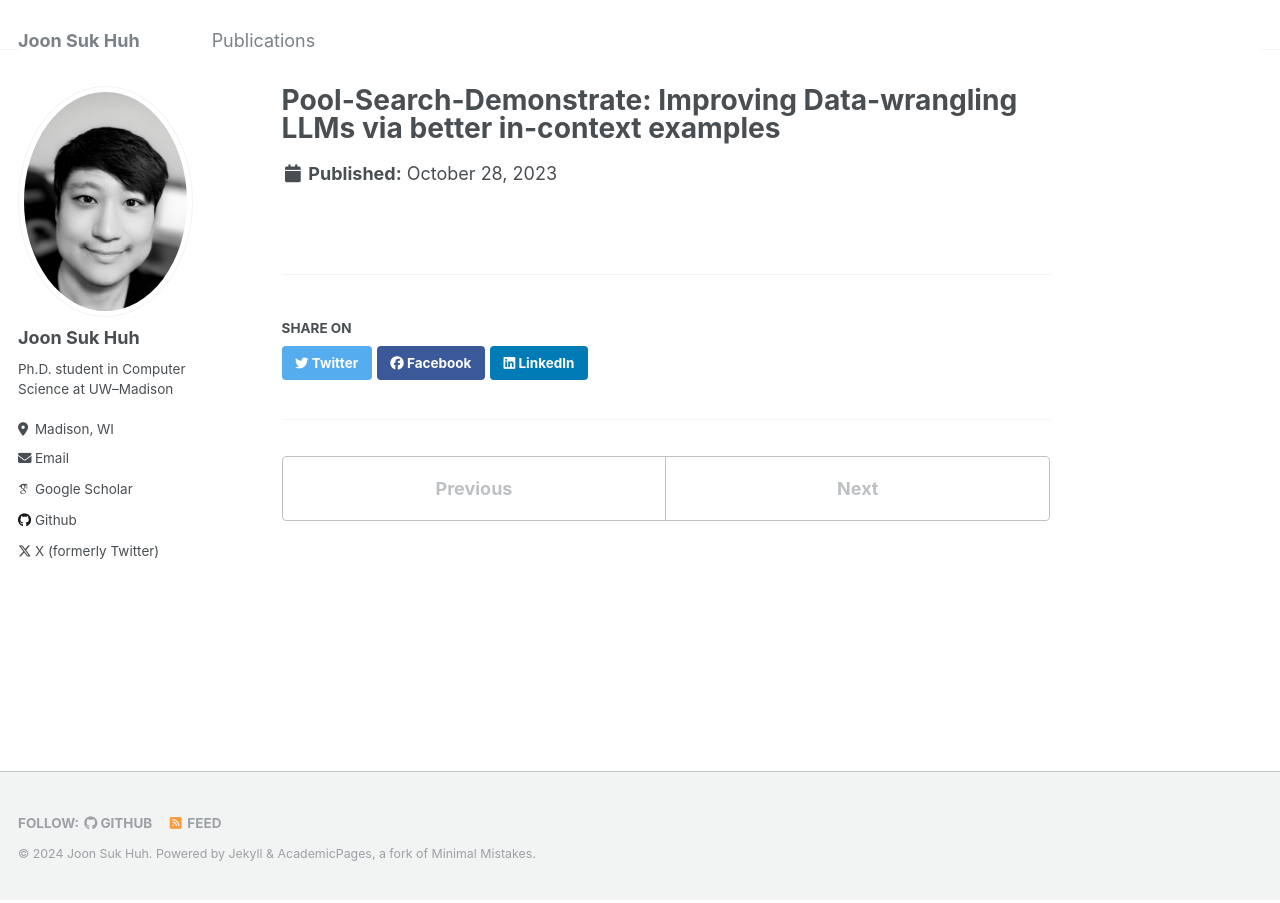
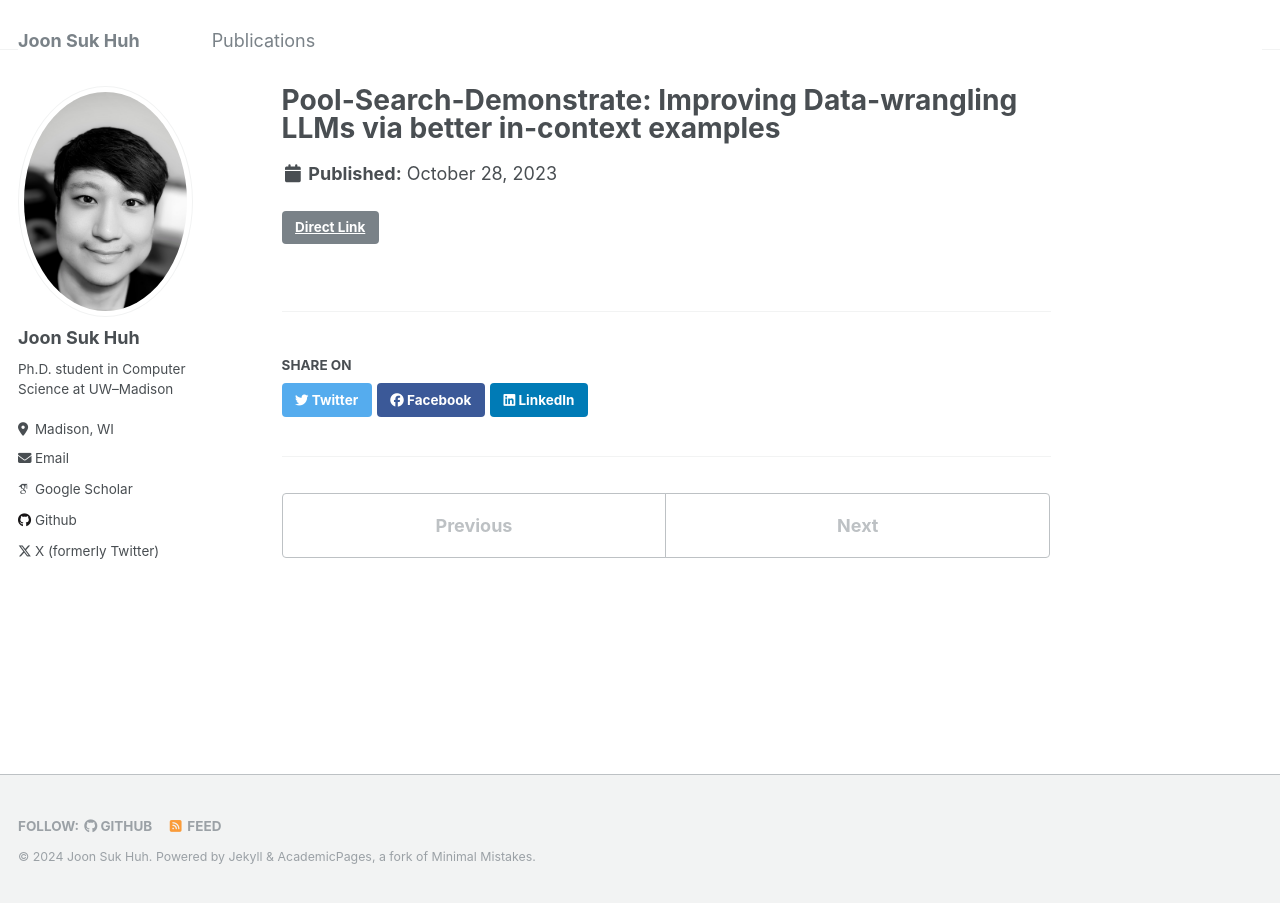
Before and after one commit to joon-huh/joon-huh.github.io, a Jekyll site: the page built from _publications/shin2023improving.md, in a window 1280 px wide. Built offline with Jekyll 4.4.1, drawn with Linux system fonts in a browser that asks for light colours; some web fonts are replaced.

Commit message:
publications added

```diff
--- a/_includes/archive-single.html
+++ b/_includes/archive-single.html
@@ -28,7 +28,7 @@
 
     <h2 class="archive__item-title" itemprop="headline">
       {% if post.link %}
-        <a href="{{ post.link }}", style="color:#2c3635;">{{ title }}</a>
+        <a href="{{ post.link }}" style="color:#2c3635;">{{ title }}</a>
       {% else %}
         {{ title }}
       {% endif %}
--- a/_publications/shin2023improving.md
+++ b/_publications/shin2023improving.md
@@ -2,6 +2,6 @@
 title: 'Pool-Search-Demonstrate: Improving Data-wrangling LLMs via better in-context examples'
 excerpt: 'Changho Shin\*, **Joon Suk Huh**\*, Ellina Choi, *NeurIPS 2023 2nd Table Representation Learning Workshop*.'
 collection: publications
-paperurl: 'https://openreview.net/pdf?id=6Kb3pE9nWQ'
+link: 'https://openreview.net/pdf?id=6Kb3pE9nWQ'
 date: 2023-10-28
 ---
```
